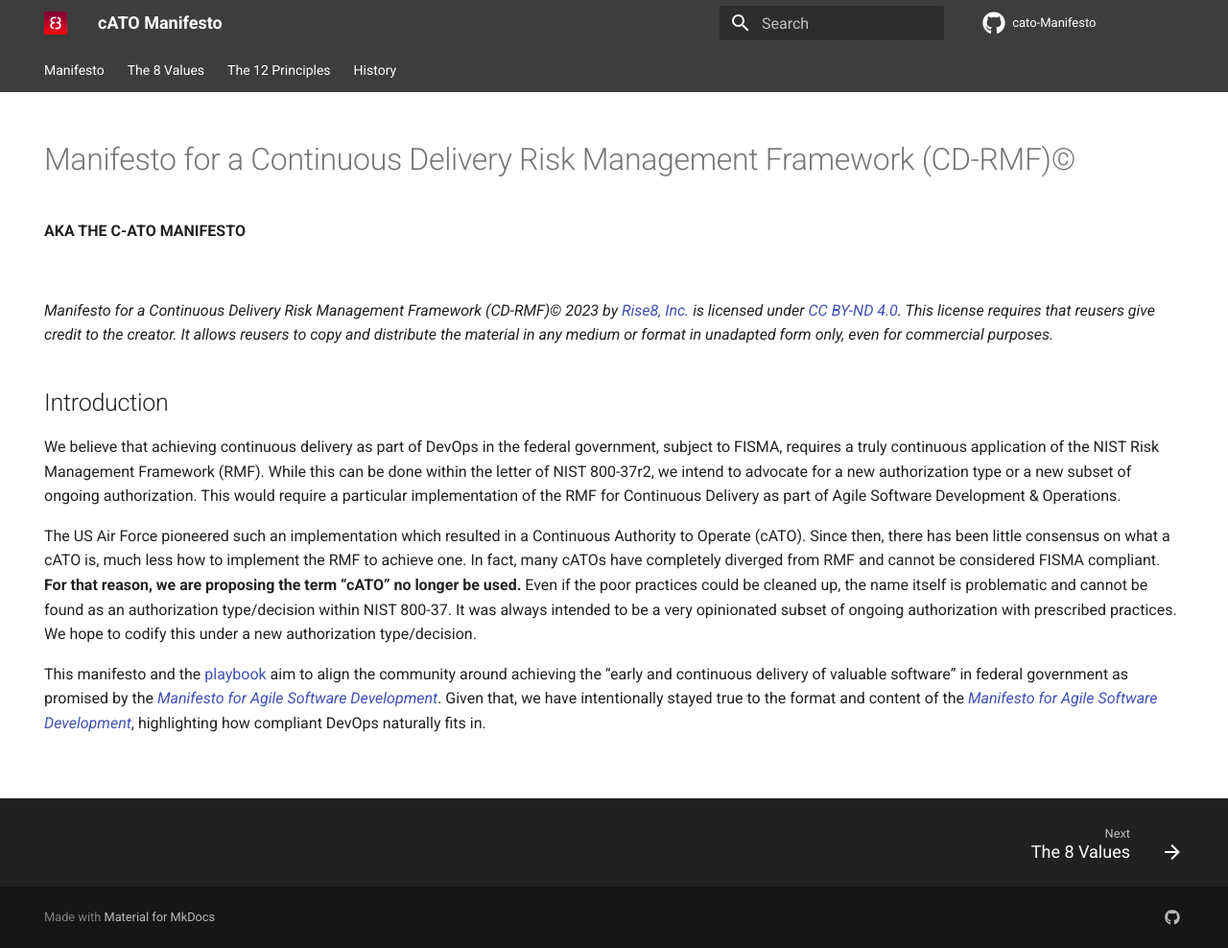
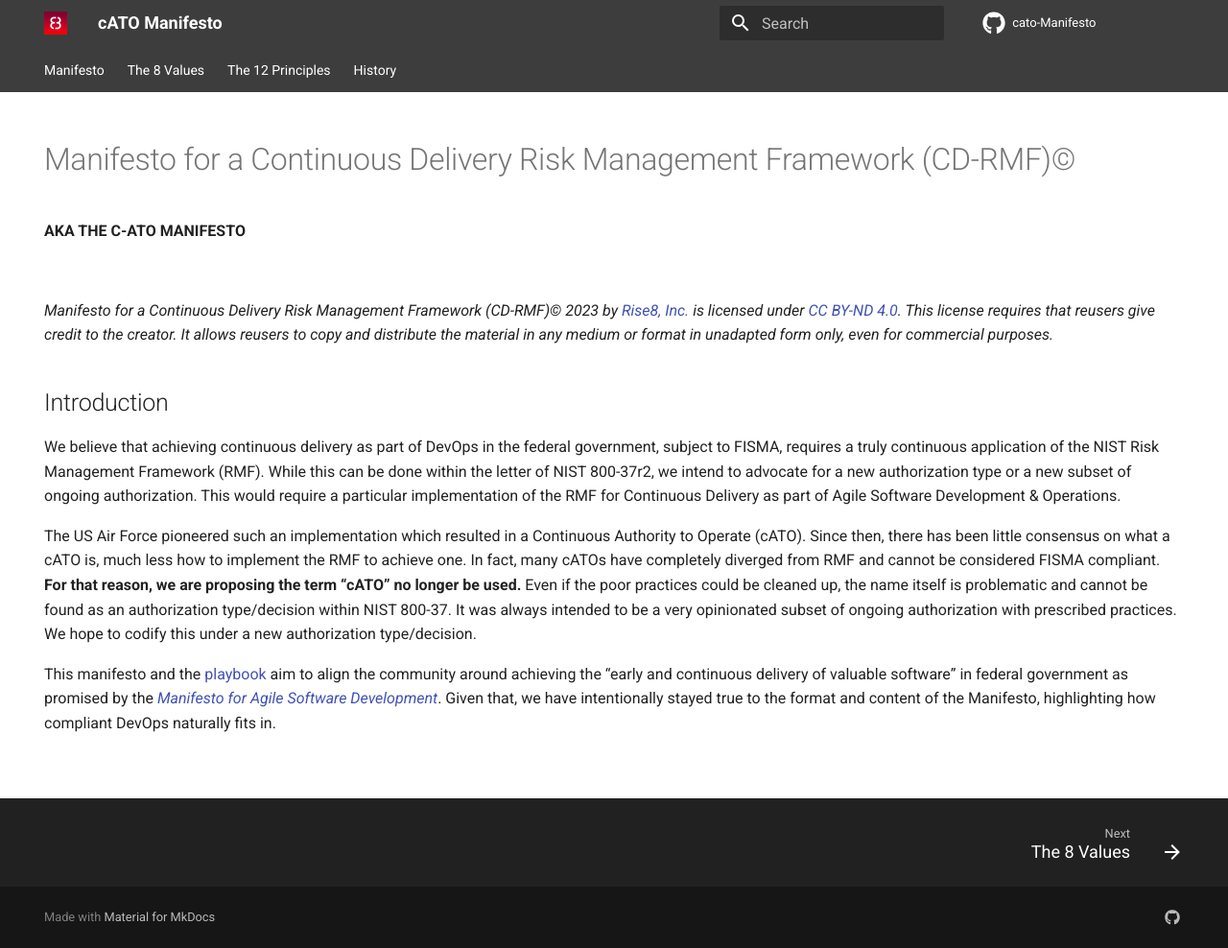
Before and after one commit to rise8-us/cato-manifesto, an MkDocs documentation site: the page built from docs/index.md, in a window 1280 px wide and 988 px high. Shown: the whole window at 96% size. Built offline with MkDocs 1.6.1 and Material for MkDocs 9.7.7, drawn with Linux system fonts in a browser that asks for light colours; comment, search, counter and statistics services are not loaded.

Commit message:
Update index.md

```diff
--- a/docs/index.md
+++ b/docs/index.md
@@ -18,6 +18,6 @@ We believe that achieving continuous delivery as part of DevOps in the federal g
 
 The US Air Force pioneered such an implementation which resulted in a Continuous Authority to Operate (cATO). Since then, there has been little consensus on what a cATO is, much less how to implement the RMF to achieve one. In fact, many cATOs have completely diverged from RMF and cannot be considered FISMA compliant. **For that reason, we are proposing the term “cATO” no longer be used.** Even if the poor practices could be cleaned up, the name itself is problematic and cannot be found as an authorization type/decision within NIST 800-37. It was always intended to be a very opinionated subset of ongoing authorization with prescribed practices. We hope to codify this under a new authorization type/decision.
 
-This manifesto and the [playbook](https://rise8-us.github.io/cato-playbook/) aim to align the community around achieving the “early and continuous delivery of valuable software” in federal government as promised by the [*Manifesto for Agile Software Development*](https://agilemanifesto.org/). Given that, we have intentionally stayed true to the format and content of the [*Manifesto for Agile Software Development*](https://agilemanifesto.org/), highlighting how compliant DevOps naturally fits in.
+This manifesto and the [playbook](https://rise8-us.github.io/cato-playbook/) aim to align the community around achieving the “early and continuous delivery of valuable software” in federal government as promised by the [*Manifesto for Agile Software Development*](https://agilemanifesto.org/). Given that, we have intentionally stayed true to the format and content of the Manifesto, highlighting how compliant DevOps naturally fits in.
 
 <br/>
```
